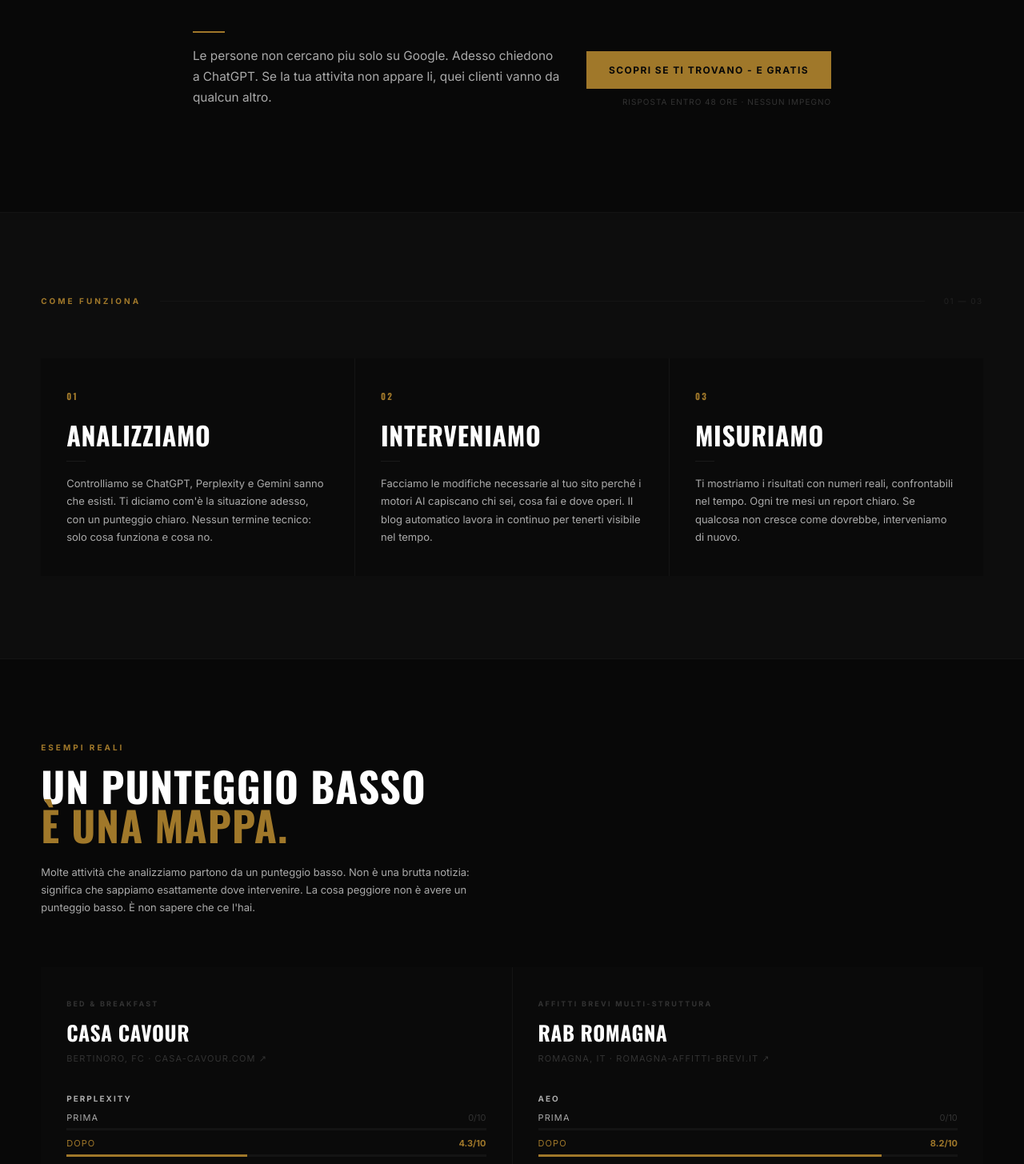
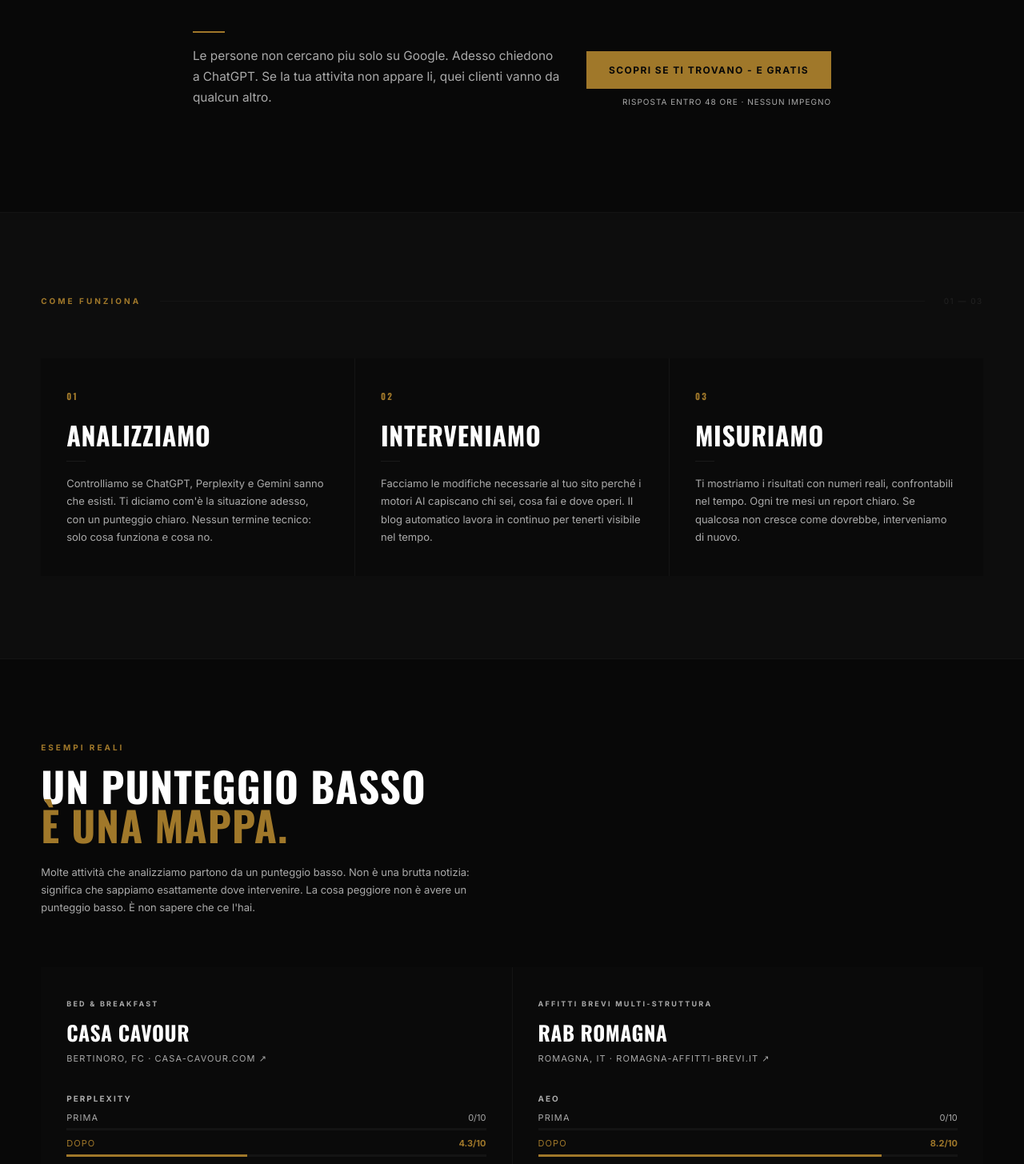
Before and after one commit to vittorionegri68-alt/aim-vns-it, a React (Vite) app: page / in a window 1280 px wide. Shown: the part 535-1990 px from the top of the page at 80% size. Built offline with nearby package versions, Linux system fonts and the light colour scheme.

Commit message:
style: muted text #333 -> #AAAAAA excluding decorative arrows

```diff
--- a/src/components/Blog.jsx
+++ b/src/components/Blog.jsx
@@ -12,7 +12,7 @@
         alignItems: 'flex-start', gap: '16px', marginBottom: '2rem' }}>
         <div>
           <div style={{ fontFamily: "'Inter', sans-serif", fontWeight: 700,
-            fontSize: '9px', color: '#333', letterSpacing: '0.2em',
+            fontSize: '9px', color: '#AAAAAA', letterSpacing: '0.2em',
             textTransform: 'uppercase', marginBottom: '0.75rem' }}>
             {post.categoria} · {post.data}
           </div>
@@ -149,7 +149,7 @@
                 onMouseLeave={e => e.currentTarget.style.borderTopColor = 'transparent'}
               >
                 <div style={{ fontFamily: "'Inter', sans-serif", fontWeight: 700,
-                  fontSize: '9px', color: '#333', letterSpacing: '0.2em',
+                  fontSize: '9px', color: '#AAAAAA', letterSpacing: '0.2em',
                   textTransform: 'uppercase', marginBottom: '0.75rem' }}>
                   {p.categoria} · {p.data}
                 </div>
--- a/src/components/Contatti.jsx
+++ b/src/components/Contatti.jsx
@@ -148,7 +148,7 @@
                   background: '#141414' }}>
                 <div style={{ background: '#0a0a0a', padding: '28px 28px 20px' }}>
                   <label style={{ fontFamily: "'Inter', sans-serif", fontWeight: 700,
-                    fontSize: '10px', color: '#333', letterSpacing: '0.2em',
+                    fontSize: '10px', color: '#AAAAAA', letterSpacing: '0.2em',
                     textTransform: 'uppercase', display: 'block', marginBottom: '8px' }}>
                     Nome
                   </label>
@@ -161,7 +161,7 @@
                 </div>
                 <div style={{ background: '#0a0a0a', padding: '20px 28px' }}>
                   <label style={{ fontFamily: "'Inter', sans-serif", fontWeight: 700,
-                    fontSize: '10px', color: '#333', letterSpacing: '0.2em',
+                    fontSize: '10px', color: '#AAAAAA', letterSpacing: '0.2em',
                     textTransform: 'uppercase', display: 'block', marginBottom: '8px' }}>
                     Email
                   </label>
@@ -174,7 +174,7 @@
                 </div>
                 <div style={{ background: '#0a0a0a', padding: '20px 28px' }}>
                   <label style={{ fontFamily: "'Inter', sans-serif", fontWeight: 700,
-                    fontSize: '10px', color: '#333', letterSpacing: '0.2em',
+                    fontSize: '10px', color: '#AAAAAA', letterSpacing: '0.2em',
                     textTransform: 'uppercase', display: 'block', marginBottom: '8px' }}>
                     Messaggio
                   </label>
@@ -198,7 +198,7 @@
                   onMouseLeave={e => e.currentTarget.style.opacity = '1'}
                   >Invia messaggio →</button>
                   <p style={{ fontFamily: "'Inter', sans-serif", fontSize: '10px',
-                    color: '#333', letterSpacing: '0.1em', textTransform: 'uppercase',
+                    color: '#AAAAAA', letterSpacing: '0.1em', textTransform: 'uppercase',
                     marginTop: '12px', textAlign: 'center' }}>
                     Risposta entro 48h · Nessun impegno
                   </p>
--- a/src/components/Hero.jsx
+++ b/src/components/Hero.jsx
@@ -83,7 +83,7 @@
             onMouseLeave={e => e.currentTarget.style.opacity = '1'}
             >Scopri se ti trovano - e gratis</a>
             <span style={{ fontFamily: "'Inter', sans-serif", fontSize: '10px',
-              color: '#333', letterSpacing: '0.1em', textTransform: 'uppercase' }}>
+              color: '#AAAAAA', letterSpacing: '0.1em', textTransform: 'uppercase' }}>
               Risposta entro 48 ore · nessun impegno
             </span>
           </div>
--- a/src/components/Risultati.jsx
+++ b/src/components/Risultati.jsx
@@ -36,7 +36,7 @@
       <div style={{ display: 'flex', justifyContent: 'space-between', marginBottom: '4px' }}>
         <span style={{ fontFamily: "'Inter', sans-serif", fontSize: '11px', color: '#AAAAAA',
           letterSpacing: '0.1em', textTransform: 'uppercase' }}>Prima</span>
-        <span style={{ fontFamily: "'Inter', sans-serif", fontSize: '11px', color: '#333' }}>
+        <span style={{ fontFamily: "'Inter', sans-serif", fontSize: '11px', color: '#AAAAAA' }}>
           {before}/10
         </span>
       </div>
@@ -103,7 +103,7 @@
             <div key={i} style={{ background: '#0a0a0a',
               padding: 'clamp(28px,3vw,48px) clamp(20px,2.5vw,36px)' }}>
               <div style={{ fontFamily: "'Inter', sans-serif", fontWeight: 700,
-                fontSize: '9px', letterSpacing: '0.25em', color: '#333',
+                fontSize: '9px', letterSpacing: '0.25em', color: '#AAAAAA',
                 textTransform: 'uppercase', marginBottom: '0.5rem' }}>
                 {c.settore}
               </div>
@@ -114,7 +114,7 @@
               </div>
               <a href={c.siteUrl} target="_blank" rel="noopener noreferrer"
                 style={{ fontFamily: "'Inter', sans-serif", fontSize: '11px',
-                  color: '#333', letterSpacing: '0.1em', textTransform: 'uppercase',
+                  color: '#AAAAAA', letterSpacing: '0.1em', textTransform: 'uppercase',
                   marginBottom: '2rem', display: 'block', textDecoration: 'none',
                   transition: 'color 0.2s' }}
                 onMouseEnter={e => e.currentTarget.style.color = '#A0782A'}
--- a/src/components/Servizi-IT.jsx
+++ b/src/components/Servizi-IT.jsx
@@ -165,7 +165,7 @@
           ))}
         </div>
 
-        <p style={{ fontFamily: "'Inter', sans-serif", fontSize: '11px', color: '#333',
+        <p style={{ fontFamily: "'Inter', sans-serif", fontSize: '11px', color: '#AAAAAA',
           letterSpacing: '0.1em', textTransform: 'uppercase', marginTop: '1.5rem',
           textAlign: 'center' }}>
           Tutti i prezzi sono IVA esclusa · Lingua aggiuntiva 100 € · Durata minima 12 mesi per Growth e Pro
```
